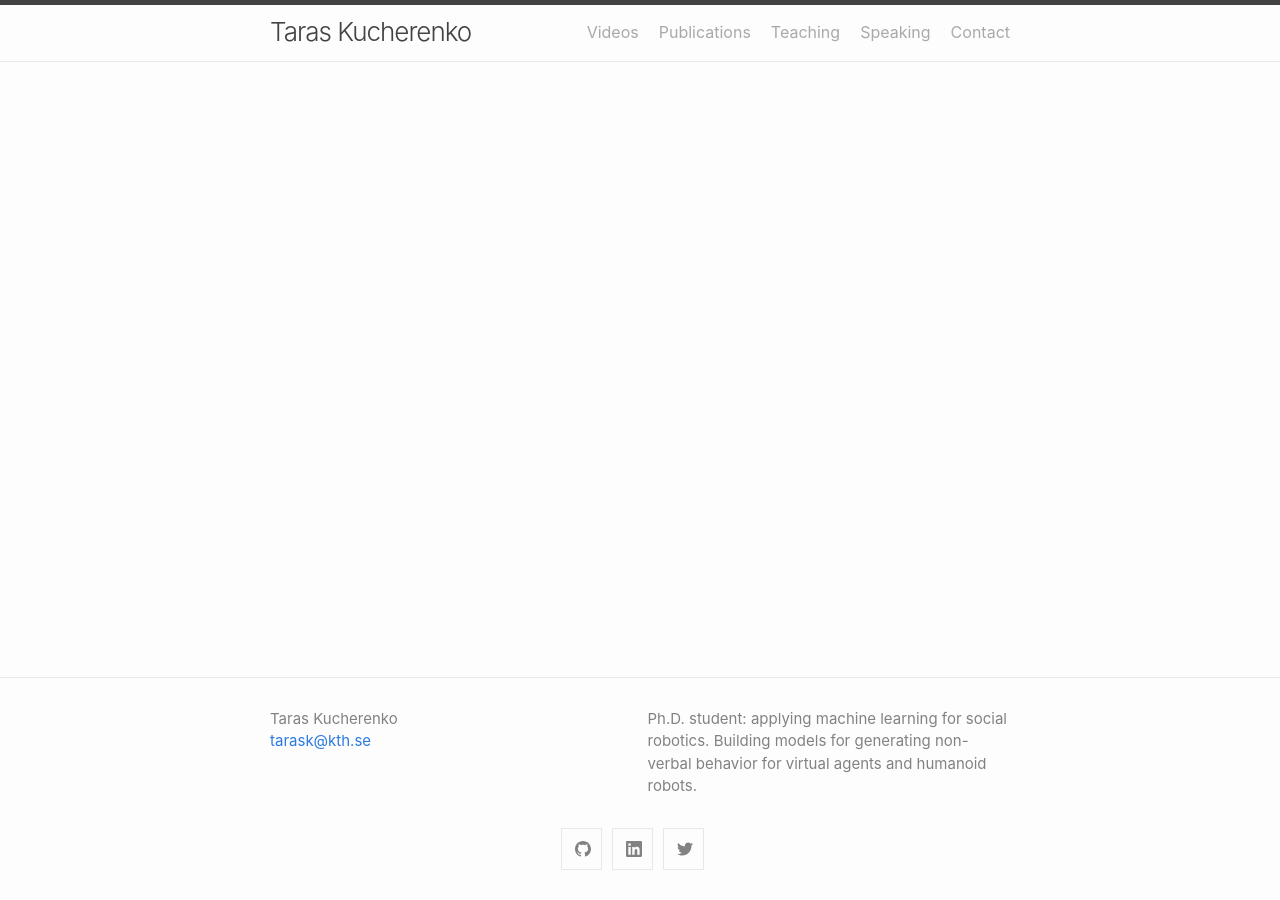
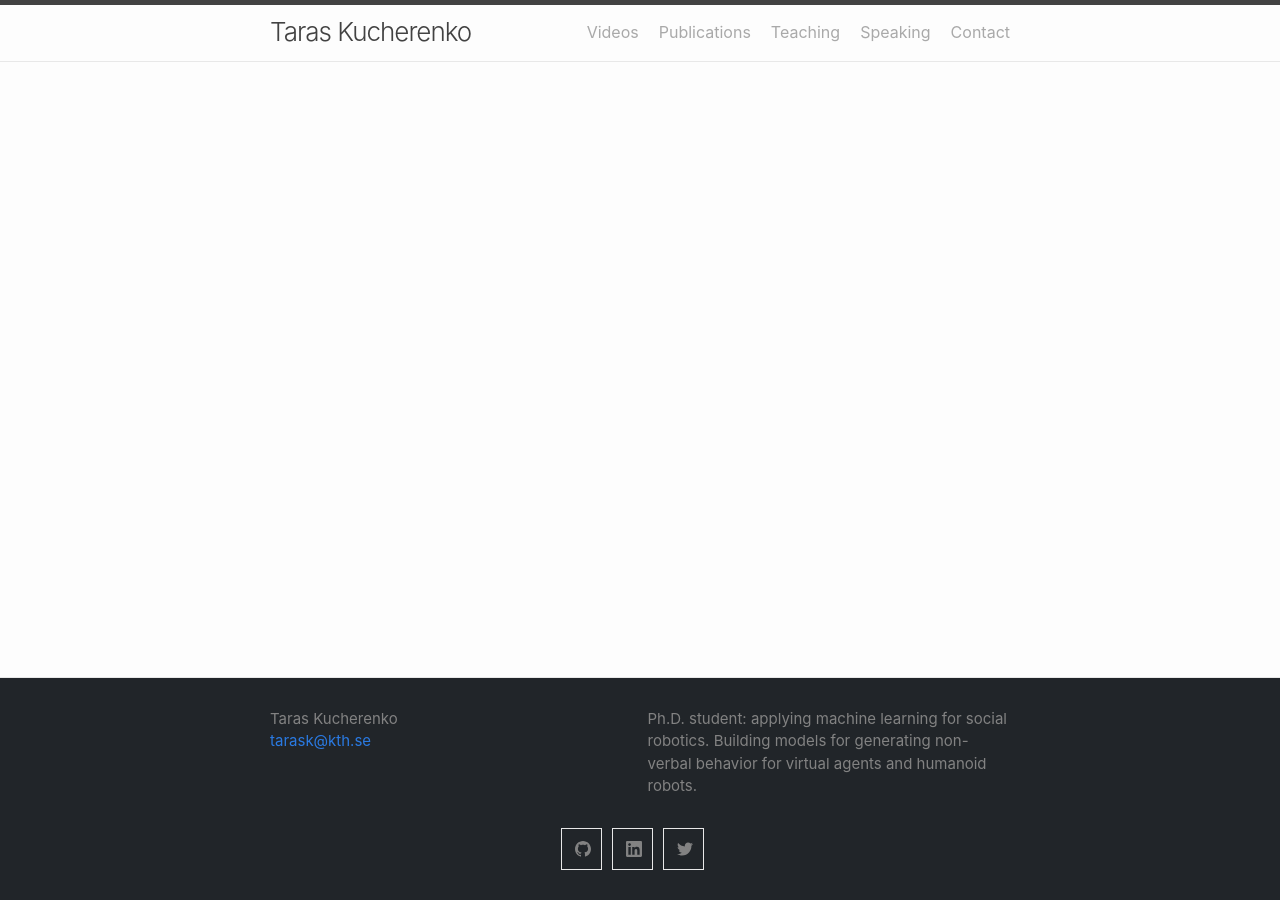
Before and after one commit to Svito-zar/Svito-zar.github.io, a Jekyll site: the page built from about.md, in a window 1280 px wide. Built offline with Jekyll 4.4.1, drawn with Linux system fonts in a browser that asks for light colours; our own code applies the rules of GitHub Pages for plain Markdown files.

Commit message:
footer back

```diff
--- a/_sass/minima/_layout.scss
+++ b/_sass/minima/_layout.scss
@@ -182,6 +182,7 @@ a:hover {
 .site-footer {
   border-top: 1px solid $grey-color-light;
   padding: $spacing-unit 0;
+  background-color:#212529;
 }
 
 .footer-heading {
```
